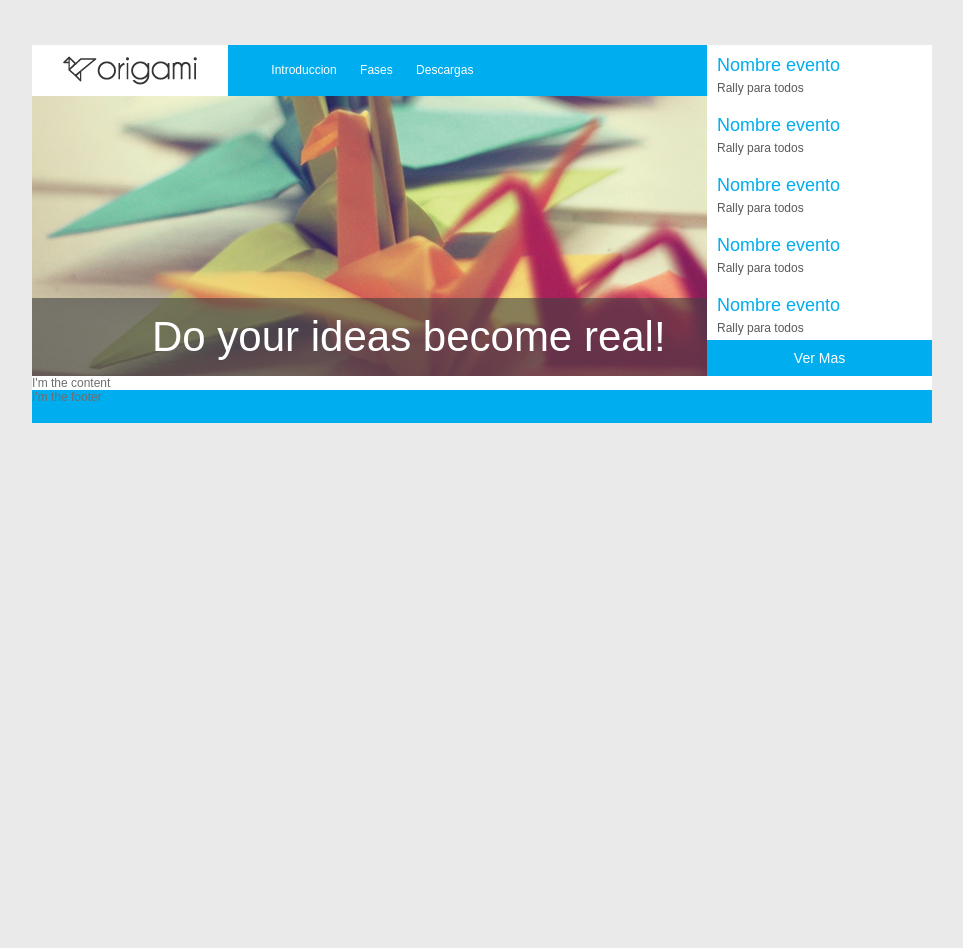
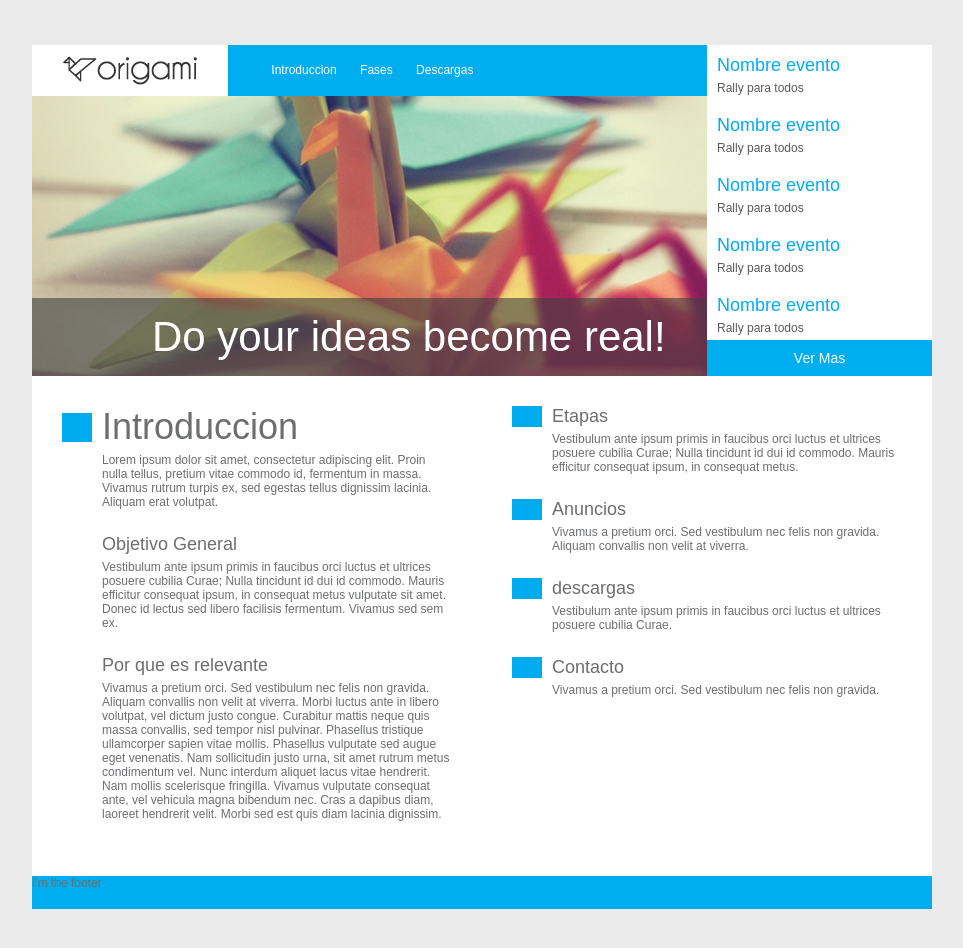
Before and after one commit to efranco89/origami_css, a plain HTML site: page index.htm in a window 1280 px wide. Shown: the whole page, without its empty margins (158-1121 px from the left). Before the commit the page ends 800 px from the top, so only its background shows below. Drawn offline with Linux system fonts and the light colour scheme.

Commit message:
Ref container section done

```diff
--- a/css/estilos.css
+++ b/css/estilos.css
@@ -21,6 +21,10 @@ header, footer, #content{
 
 header{
   background-color: #ccc;
+}
+
+#content{
+  overflow: auto;
 }
 
 footer{
@@ -146,3 +150,44 @@ nav #logo{
 #news > div > a:hover p{
   color: #fff;
 }
+
+/* for the principal container */
+
+.introduction-column{
+  box-sizing: border-box;
+  display: block;
+  float: left;
+  padding: 30px;
+  position: relative;
+  width: 50%;
+}
+
+.introduction-column > h1,
+.introduction-column > h2{
+
+  display: block;
+  font-weight: normal;
+  margin: 0 0 5px;
+  position: relative;
+
+}
+
+.introduction-column > h1{
+  font-size: 36px;
+}
+
+.introduction-column > h2{
+  font-size: 18px;
+}
+
+.introduction-column > p{
+  margin: 0 0 25px;
+}
+
+.introduction-column * {
+  padding-left: 40px;
+}
+
+.blue-bullet{
+  background: url(../imagenes/bullet.jpg) no-repeat left center;
+}
--- a/index.htm
+++ b/index.htm
@@ -75,7 +75,50 @@
         </div>
       </header>
       <div id="content">
-        I'm the content
+        <div class="introduction-column">
+          <h1 class="blue-bullet">Introduccion</h1>
+          <p>
+            Lorem ipsum dolor sit amet, consectetur adipiscing elit. Proin nulla tellus,
+            pretium vitae commodo id, fermentum in massa. Vivamus rutrum turpis ex, sed egestas
+            tellus dignissim lacinia. Aliquam erat volutpat.
+          </p>
+          <h2>Objetivo General</h2>
+          <p>
+            Vestibulum ante ipsum primis in faucibus orci luctus et ultrices posuere cubilia Curae;
+            Nulla tincidunt id dui id commodo. Mauris efficitur consequat ipsum, in consequat metus
+            vulputate sit amet. Donec id lectus sed libero facilisis fermentum. Vivamus sed sem ex.
+          </p>
+          <h2>Por que es relevante</h2>
+          <p>
+            Vivamus a pretium orci. Sed vestibulum nec felis non gravida. Aliquam convallis non velit
+            at viverra. Morbi luctus ante in libero volutpat, vel dictum justo congue. Curabitur mattis
+            neque quis massa convallis, sed tempor nisl pulvinar. Phasellus tristique ullamcorper sapien
+            vitae mollis. Phasellus vulputate sed augue eget venenatis. Nam sollicitudin justo urna, sit
+            amet rutrum metus condimentum vel. Nunc interdum aliquet lacus vitae hendrerit. Nam mollis
+            scelerisque fringilla. Vivamus vulputate consequat ante, vel vehicula magna bibendum nec.
+            Cras a dapibus diam, laoreet hendrerit velit. Morbi sed est quis diam lacinia dignissim.
+          </p>
+        </div>
+        <div class="introduction-column">
+          <h2 class="blue-bullet">Etapas</h2>
+          <p>
+            Vestibulum ante ipsum primis in faucibus orci luctus et ultrices posuere cubilia Curae;
+            Nulla tincidunt id dui id commodo. Mauris efficitur consequat ipsum, in consequat metus.
+          </p>
+          <h2 class="blue-bullet">Anuncios</h2>
+          <p>
+            Vivamus a pretium orci. Sed vestibulum nec felis non gravida. Aliquam convallis non velit
+            at viverra.
+          </p>
+          <h2 class="blue-bullet">descargas</h2>
+          <p>
+            Vestibulum ante ipsum primis in faucibus orci luctus et ultrices posuere cubilia Curae.
+          </p>
+          <h2 class="blue-bullet">Contacto</h2>
+          <p>
+            Vivamus a pretium orci. Sed vestibulum nec felis non gravida.
+          </p>
+        </div>
       </div>
       <footer>
         I'm the footer
```
